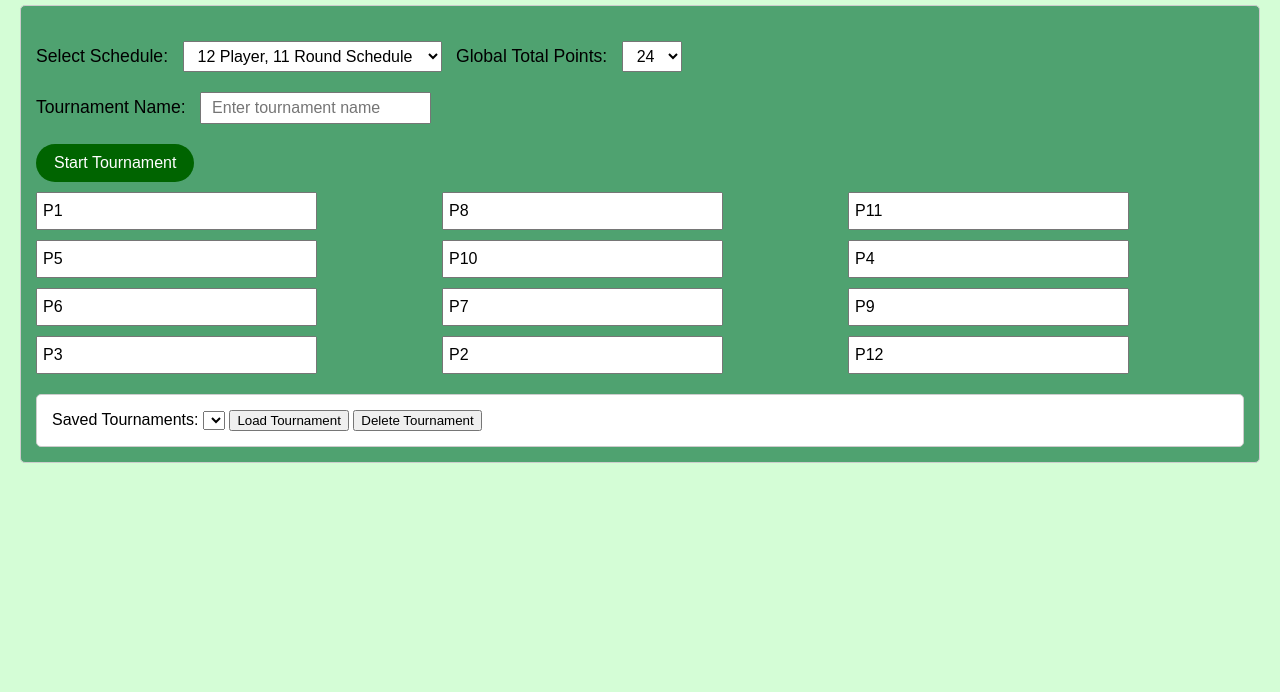
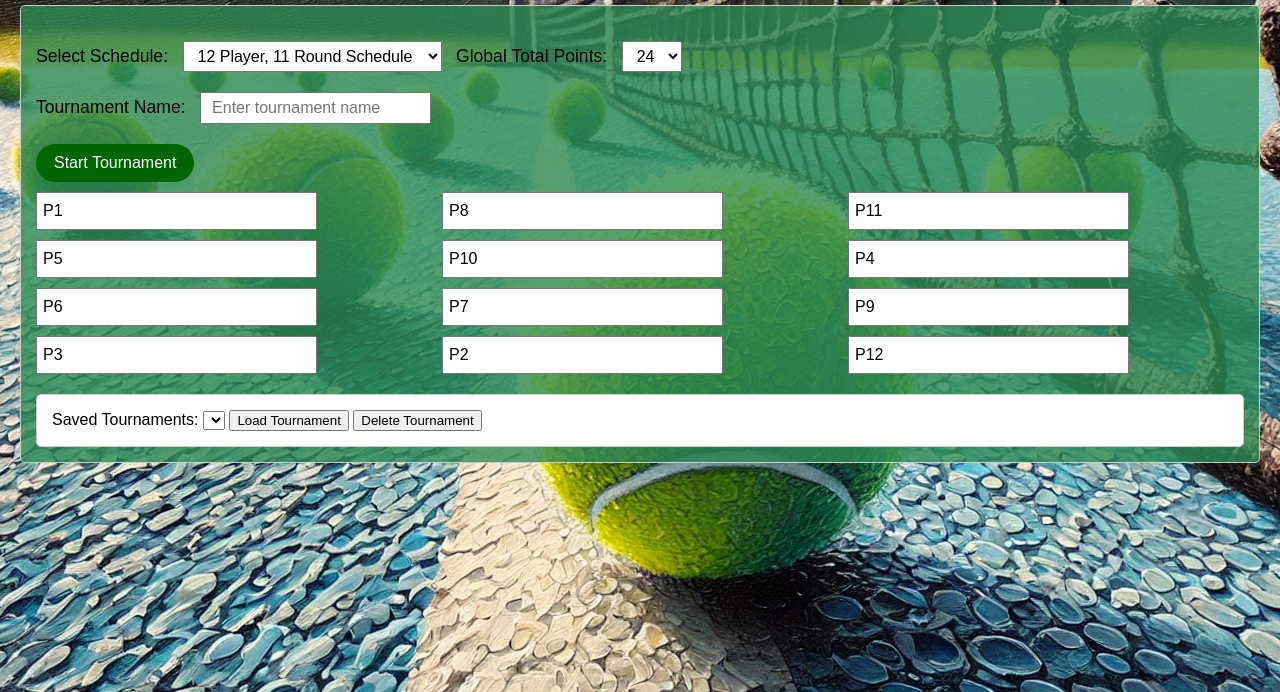
Before and after one commit to KjellTillstrand/padeltournament, a website: page index.html in a window 1280 px wide. Shown: the part 108-800 px from the top of the page. Drawn offline with Linux system fonts and the light colour scheme.

Commit message:
inital entry

```diff
--- a/style.css
+++ b/style.css
@@ -1,7 +1,7 @@
 /* Global Styles */
 body {
     font-family: Arial, sans-serif;
-    background: url('DALL-E.webp') no-repeat center center fixed;
+    background: url('DALL·E.webp') no-repeat center center fixed;
     margin: 20px;
     background-color: #d4fdd6;
 }
```
